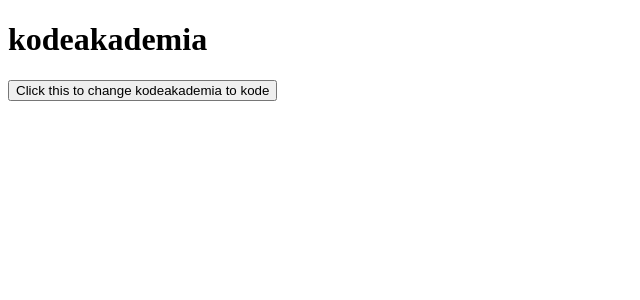
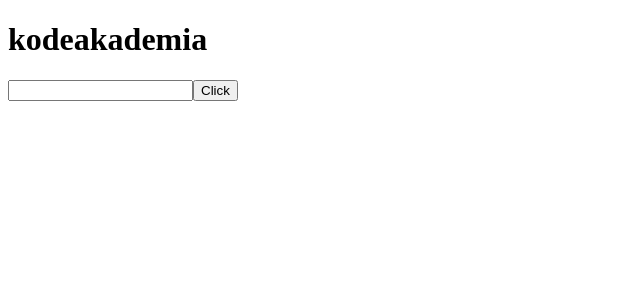
Before and after one commit to SatrioKamaludin/ReactJS-Basic, a React (Create React App) app: page / in a window 1280 px wide. Shown: the top 300 px of the page, without its empty margins (0-640 px from the left). Built offline with nearby package versions, Linux system fonts and the light colour scheme.

Commit message:
Form Handling

```diff
--- a/src/components/App.js
+++ b/src/components/App.js
@@ -2,18 +2,30 @@
 
 class App extends Component {
     state = {
-        name: "kodeakademia"
+        name: "kodeakademia",
+        text: ""
     }
-    change = () => {
+
+    click = () => {
         this.setState({
-            name: "kode"
+            name: this.state.text
+        })
+        this.setState({
+            text: ""
+        })
+    }
+
+    change = e => {
+        this.setState({
+            text: e.target.value
         })
     }
     render(){
         return(
             <div>
                 <h1>{this.state.name}</h1>
-                <button onClick={this.change}>Click this to change kodeakademia to kode</button>
+                <input type="text" value={this.state.text} onChange={this.change}/>
+                <button onClick={this.click}>Click</button>
             </div>
             //<div></div> //Parsing error: Adjacent JSX elements must be wrapped in an enclosing tag.
         )
```
